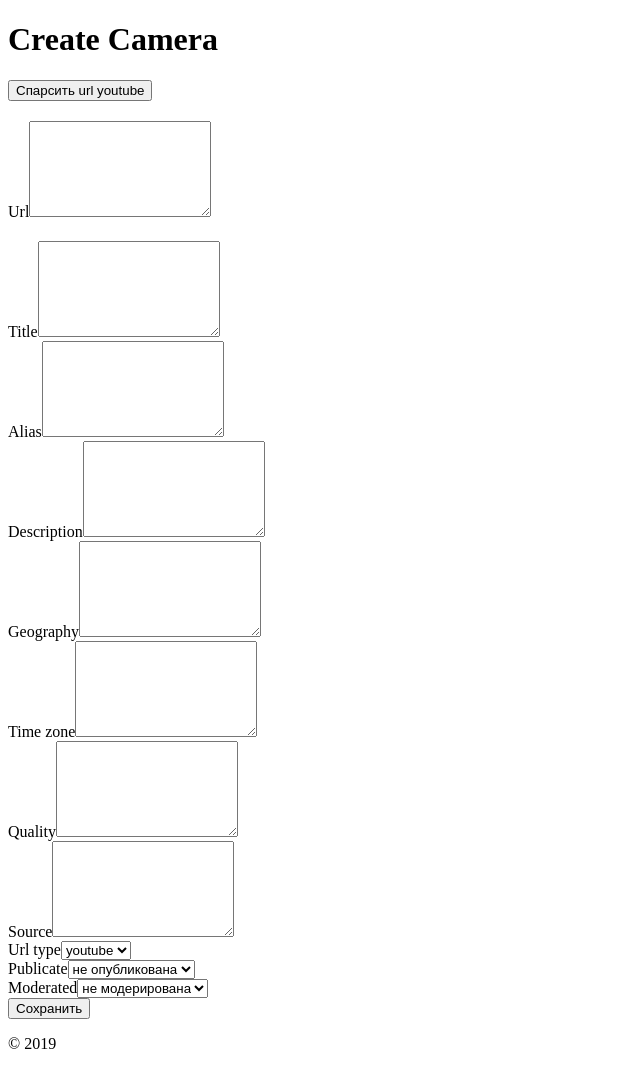
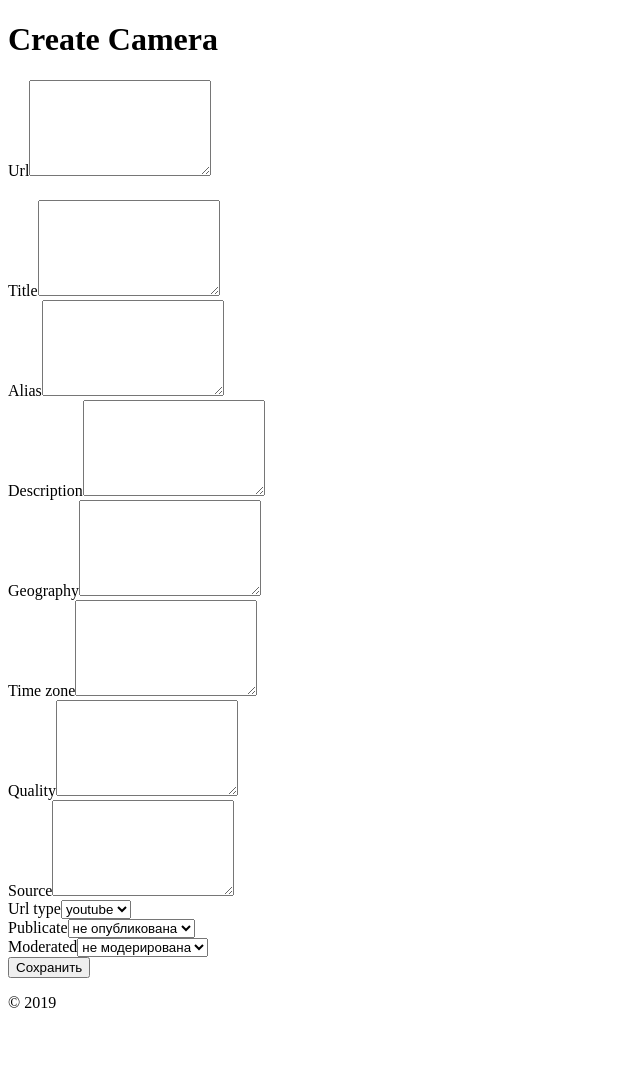
Before and after one commit to gro577/cam, a Yii app: template backend/views/camera/create.php in a window 1280 px wide. Shown: the whole page, without its empty margins (0-640 px from the left). After the commit the page ends 1008 px from the top, so only its background shows below. Run offline with PHP 8.4 and a stand-in for Yii, Linux system fonts and the light colour scheme; the template is opened without the code that fills it: most values are stand-ins (such as "Sample title", 1, 10 or a date in 2020); form fields are guessed from the names that the template uses; data that the repository does not hold is empty; some libraries are stand-ins or nearby versions.

Commit message:
buttons for cameras _form

```diff
--- a/backend/views/camera/_form.php
+++ b/backend/views/camera/_form.php
@@ -32,7 +32,7 @@ use yii\helpers\Url;
 
 
 </script>
-<?php if (!empty($model)): ?>
+<?php if (!empty($model->base_url)): ?>
 
     <?= Html::submitButton('Спарсить url youtube', ['class' => 'btn btn-success','onClick'=>'updateUrl()']) ?>
 <?php endif; ?>
@@ -78,7 +78,7 @@ use yii\helpers\Url;
     ]); ?>
 
     <div class="form-group">
-        <?= Html::submitButton('Сохранить', ['class' => 'btn btn-success']) ?>
+        <?= Html::submitButton('Сохранить', ['class' => 'btn btn-success fixed-save-button']) ?>
     </div>
 
     <?php ActiveForm::end(); ?>
--- a/backend/web/css/site.css
+++ b/backend/web/css/site.css
@@ -118,3 +118,8 @@ a.desc:after {
 .nav > li > form > button.logout:focus {
     outline: none;
 }
+.fixed-save-button{
+    position: fixed!important;
+    top: 100px;
+    right: 50px;
+}
```
